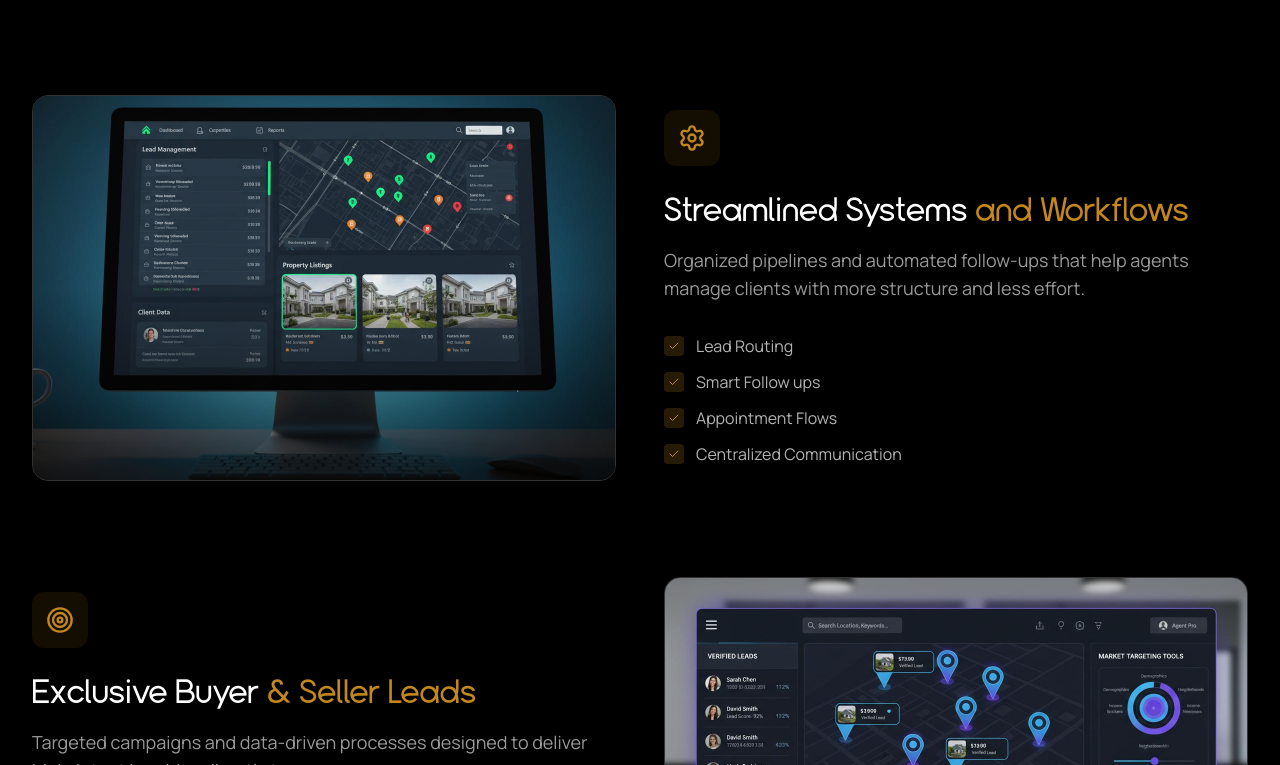
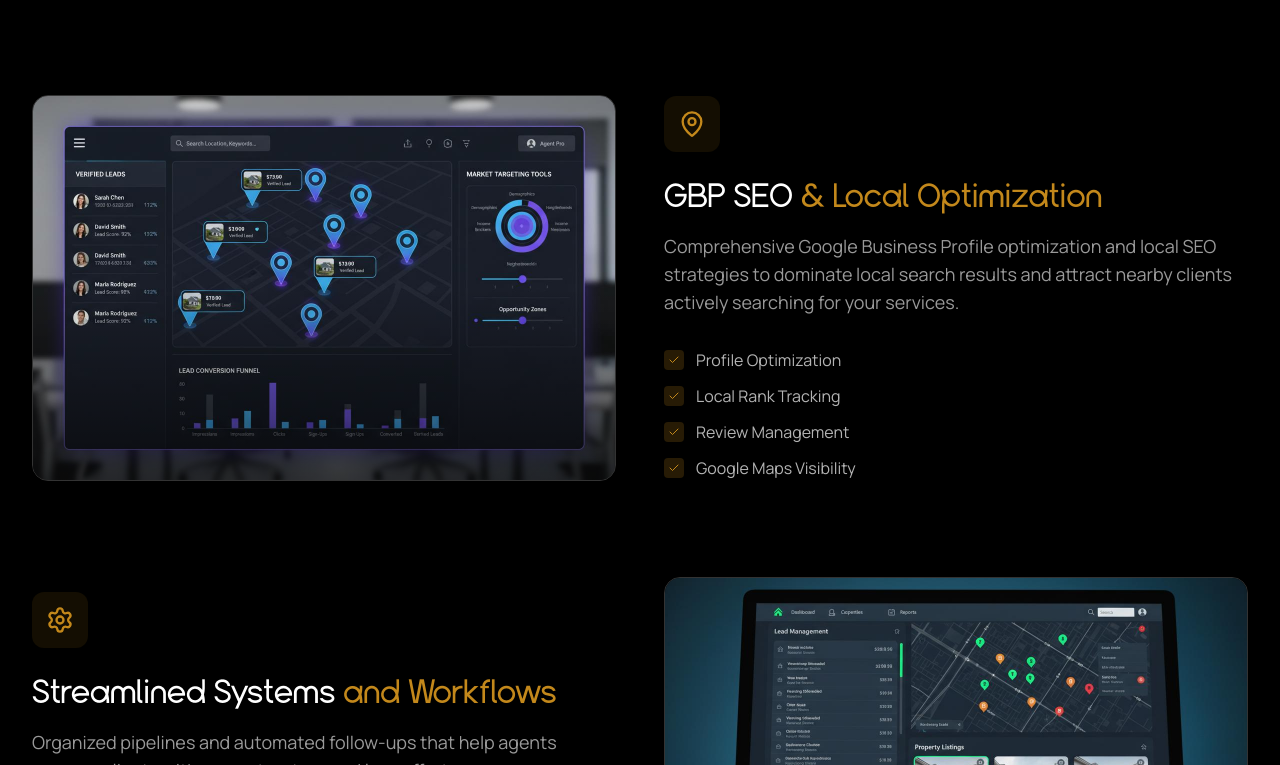
Before and after one commit to Convigas-X/NexLeed-Website, a React (Vite) app: page /services in a window 1280 px wide. Shown: the part 1115-1880 px from the top of the page. Built offline with nearby package versions, Linux system fonts and the light colour scheme.

Commit message:
Add GBP SEO service to Services page

```diff
--- a/src/pages/Services.tsx
+++ b/src/pages/Services.tsx
@@ -1,6 +1,6 @@
 import { useEffect, useRef, useState } from 'react';
 import {
-  Check, Zap, Settings, Target, BarChart3, Users, MessageSquare, ArrowUpRight
+  Check, Zap, Settings, Target, BarChart3, Users, MessageSquare, ArrowUpRight, MapPin
 } from 'lucide-react';
 import { Link } from 'react-router-dom';
 
@@ -83,6 +83,14 @@ function ServicesList() {
       description: 'Clean, fast, and purpose-driven websites built to highlight your brand and create a seamless experience for your clients.',
       features: ['Custom Layouts', 'Property Focused', 'Mobile Ready Pages', 'Fast & Secure Performance'],
       image: '/assets/service-website.jpg',
+    },
+    {
+      icon: MapPin,
+      title: 'GBP SEO',
+      subtitle: '& Local Optimization',
+      description: 'Comprehensive Google Business Profile optimization and local SEO strategies to dominate local search results and attract nearby clients actively searching for your services.',
+      features: ['Profile Optimization', 'Local Rank Tracking', 'Review Management', 'Google Maps Visibility'],
+      image: '/assets/service-leads.jpg',
     },
     {
       icon: Settings,
```
